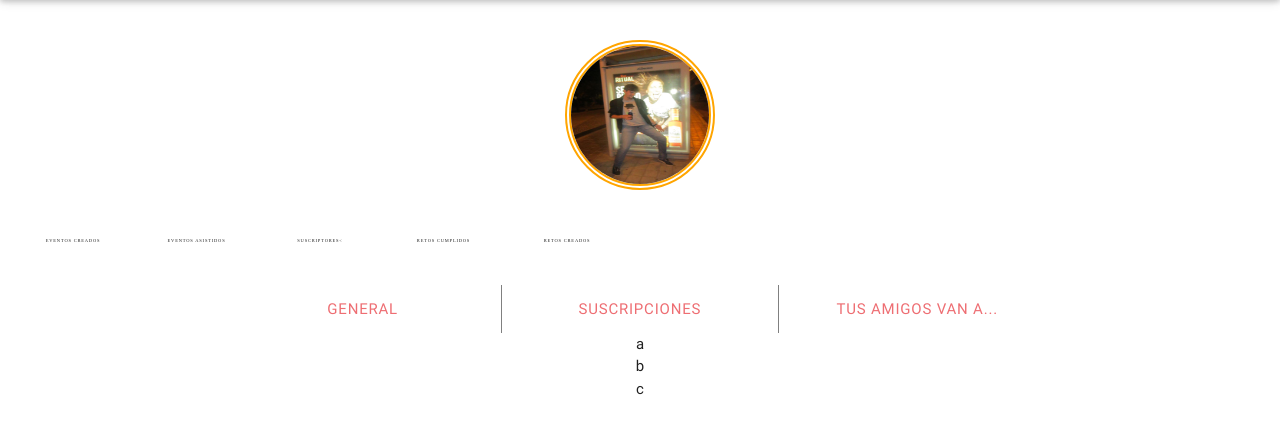
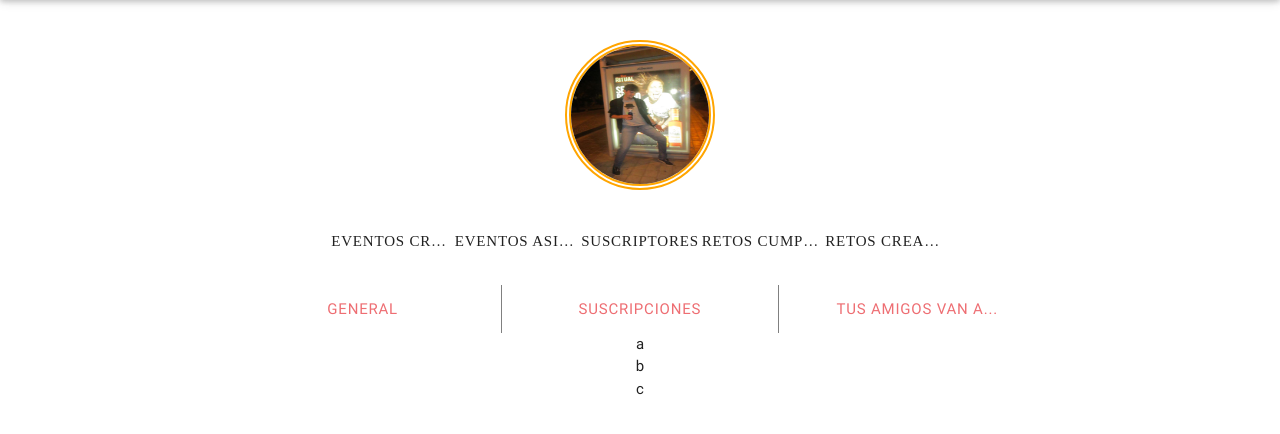
Before and after one commit to alejandroav/HotShit2, a PHP site: page /frontpage.php in a window 1280 px wide. Shown: the part 64-498 px from the top of the page. Run offline with PHP 8.4, Linux system fonts and the light colour scheme; the visitor is signed in with stand-in values (Sample User, id 1); style sheets or scripts are compiled from the project's sources.

Commit message:
yo tampoco JAJAJAJJAJ que mal

```diff
--- a/web-client/pages/perfil.html
+++ b/web-client/pages/perfil.html
@@ -4,13 +4,13 @@
 	</div>
 </div>
 <div class="row center-align">
-	<div class="col s12 m10 l6 offset-m1 offset-m3">
+	<div class="col s12 m10 l6 offset-m1 offset-m3 offset-l3">
 	  <ul class="tabs" id="data-perfil">
-        <li class="tab col s2 m2 l2 hide-on-med-and-down">Eventos creados</li>
-        <li class="tab col s2 m2 l2 ">Eventos asistidos</li>
-        <li class="tab col s2 m2 l2 ">Suscriptores<</li>
-        <li class="tab col s2 m2 l2 ">Retos cumplidos</li>
-        <li class="tab col s2 m2 l2 hide-on-med-and-down">Retos creados</li>
+        <li class="tab col s2 m2 l2 hide-on-med-and-down">Eventos creados<br>10</li>
+        <li class="tab col s2 m2 l2 ">Eventos asistidos<br>20</li>
+        <li class="tab col s2 m2 l2 ">Suscriptores<br>30</li>
+        <li class="tab col s2 m2 l2 ">Retos cumplidos<br>39</li>
+        <li class="tab col s2 m2 l2 hide-on-med-and-down">Retos creados<br>2</li>
       </ul>
 	</div>
 </div>
--- a/web-client/resources/css/frontpage.css
+++ b/web-client/resources/css/frontpage.css
@@ -122,5 +122,5 @@ filter:  progid:DXImageTransform.Microsoft.gradient(startColorstr='#9e9e9e', end
 }
 #data-perfil{
 	font-family: thin, bold;
-	font-size:30%;
+	font-size:100%;
 }
```
